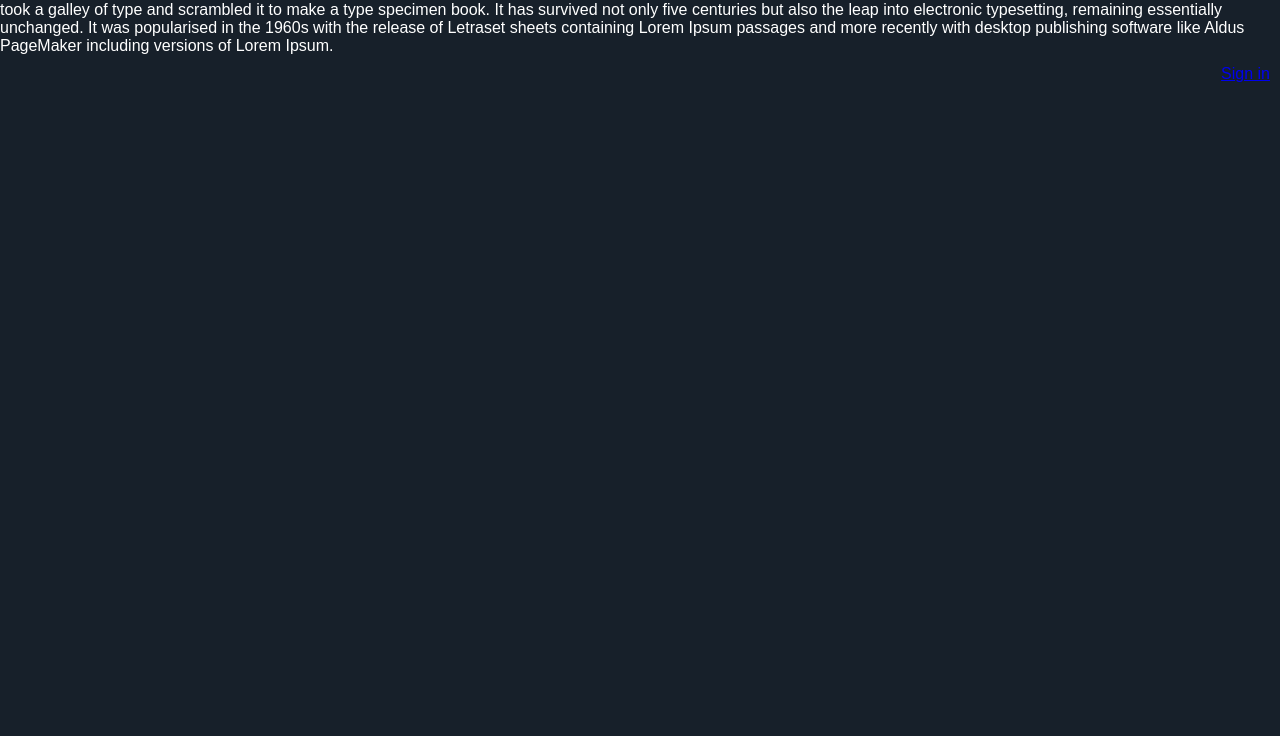
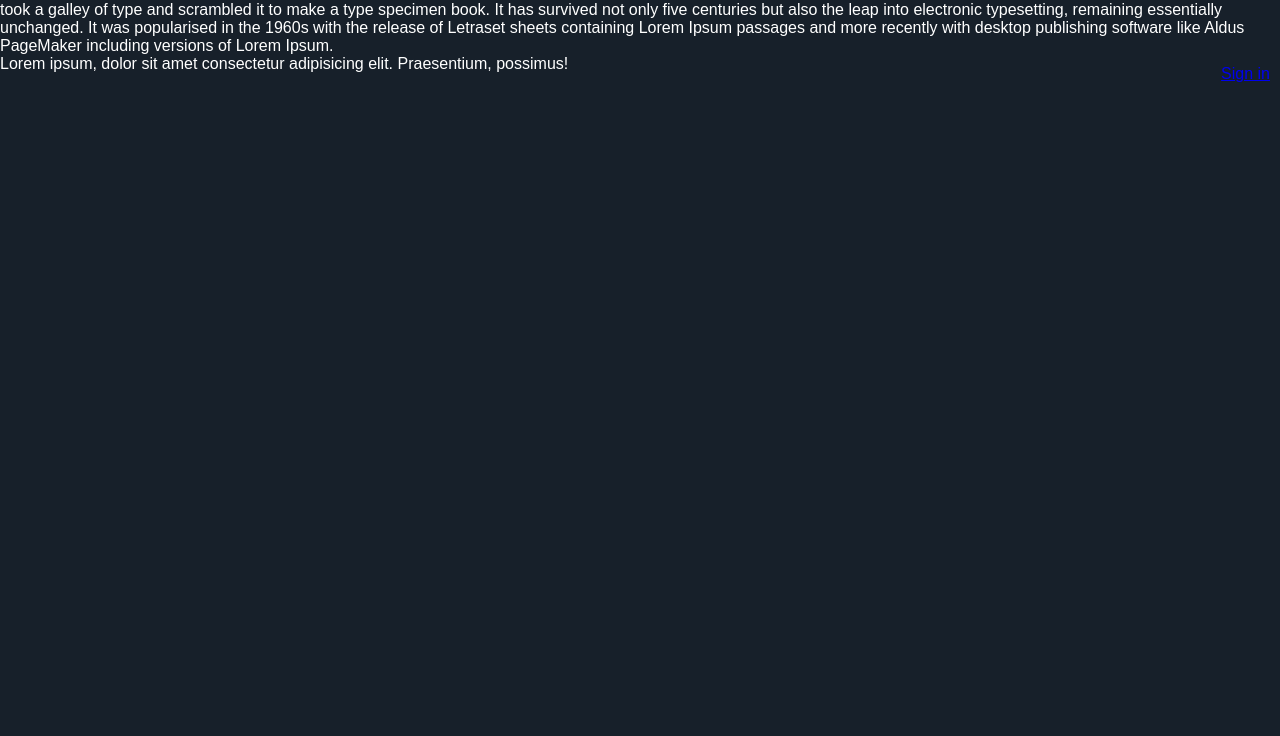
Before and after one commit to n-amirov/idbook.uz, a plain HTML site: page index.html in a window 1280 px wide. Shown: the part 64-800 px from the top of the page. Drawn offline with Linux system fonts and the light colour scheme.

Commit message:
[index.html]

```diff
--- a/index.html
+++ b/index.html
@@ -15,6 +15,6 @@
 		and more recently with desktop publishing software like Aldus PageMaker including versions of Lorem Ipsum.</p>
 
 	<a href="#">Sign in</a>
-
+	<p>Lorem ipsum, dolor sit amet consectetur adipisicing elit. Praesentium, possimus!</p>
 </body>
 </html>
```
